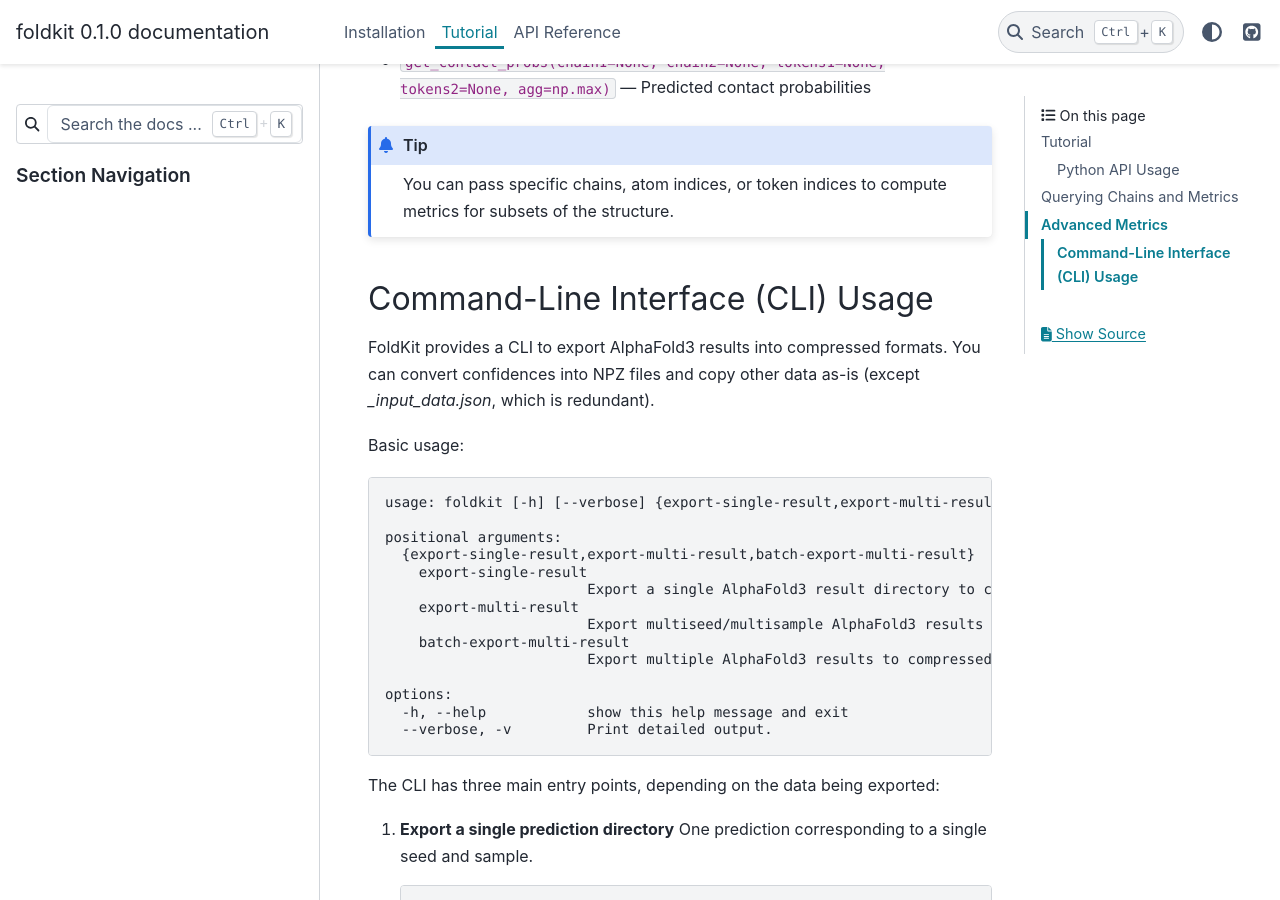
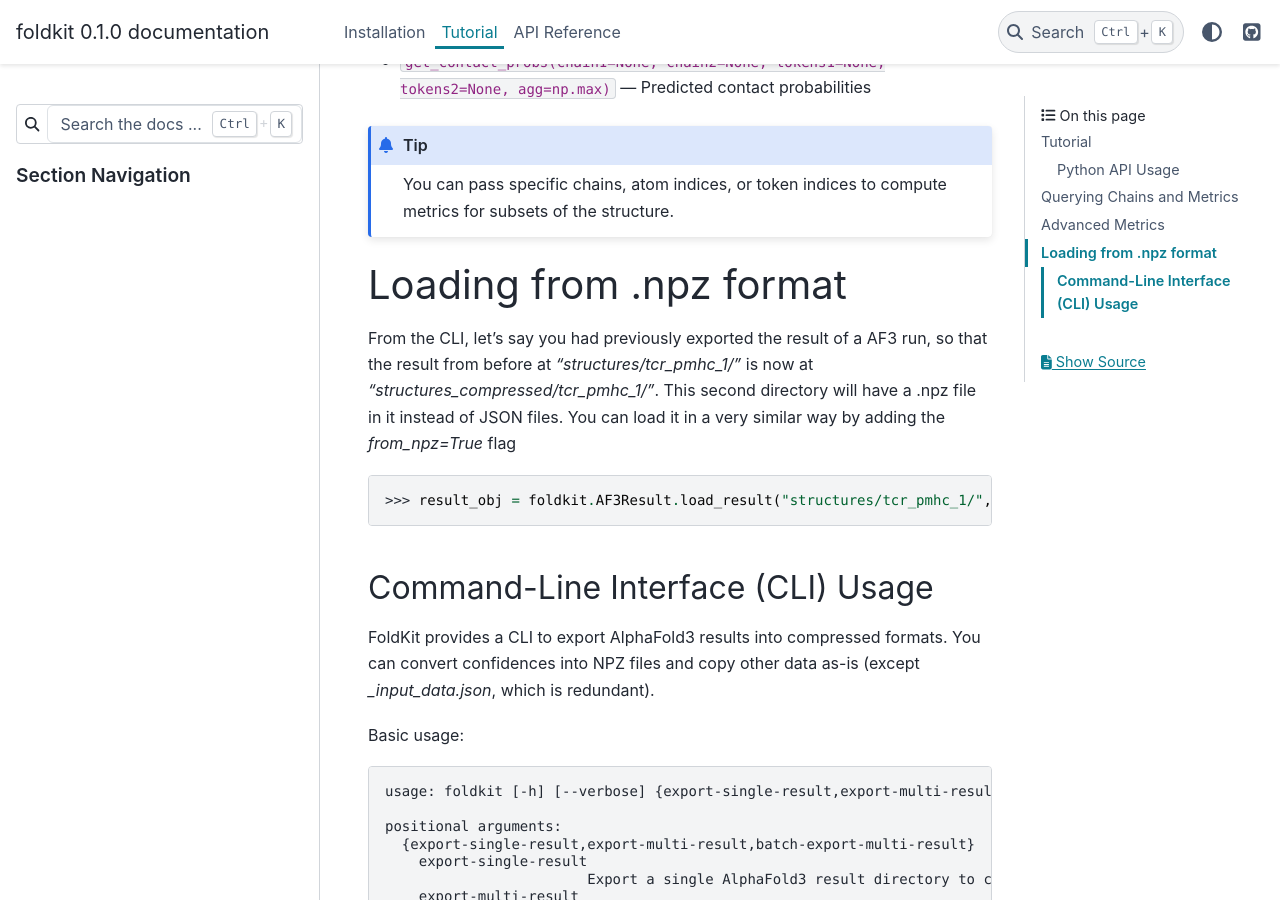
Before and after one commit to jonlevi/foldkit, a Sphinx documentation site: the page built from docs/source/tutorial.rst, in a window 1280 px wide and 900 px high, scrolled down 1710 px. Built offline with Sphinx 7.4.7 and the PyData theme 0.15.4, drawn with Linux system fonts in a browser that asks for light colours.

Commit message:
update docs

```diff
--- a/docs/source/index.rst
+++ b/docs/source/index.rst
@@ -13,6 +13,10 @@
 - Access per-chain and global confidence metrics
 - Export predictions to NPZ files
 
+How Efficient?
+==================
+Early benchmarking shows that a single AF3 output directory for a four-chain protein is around 7.8M, while the foldkit exported version is 1.9M. This may seem like a small difference, but can scale over a large protein design of co-folding campaign over a large dataset. For example, a parent directory of ~1000 AF3 folded complexes, each with 4 seeds and 5 samples, the total space to store the results goes from 157G --> 38G.
+
 Getting started
 ---------------
 
--- a/docs/source/tutorial.rst
+++ b/docs/source/tutorial.rst
@@ -76,6 +76,16 @@
     You can pass specific chains, atom indices, or token indices to compute metrics for subsets of the structure.
 
 
+Loading from .npz format
+~~~~~~~~~~~~~~~~~~~~~~~~~~~~~~
+From the CLI, let's say you had previously exported the result of a AF3 run, so that the result from before
+at `"structures/tcr_pmhc_1/"` is now at `"structures_compressed/tcr_pmhc_1/"`. This second directory will have a .npz file in it instead of JSON files. You can load it in a very similar way by adding the `from_npz=True` flag
+
+.. code-block:: python
+
+    >>> result_obj = foldkit.AF3Result.load_result("structures/tcr_pmhc_1/", from_npz=True)
+
+
 Command-Line Interface (CLI) Usage
 ----------------------------------
 
```
Also changed, not shown: README.md (+7 -7 lines).
